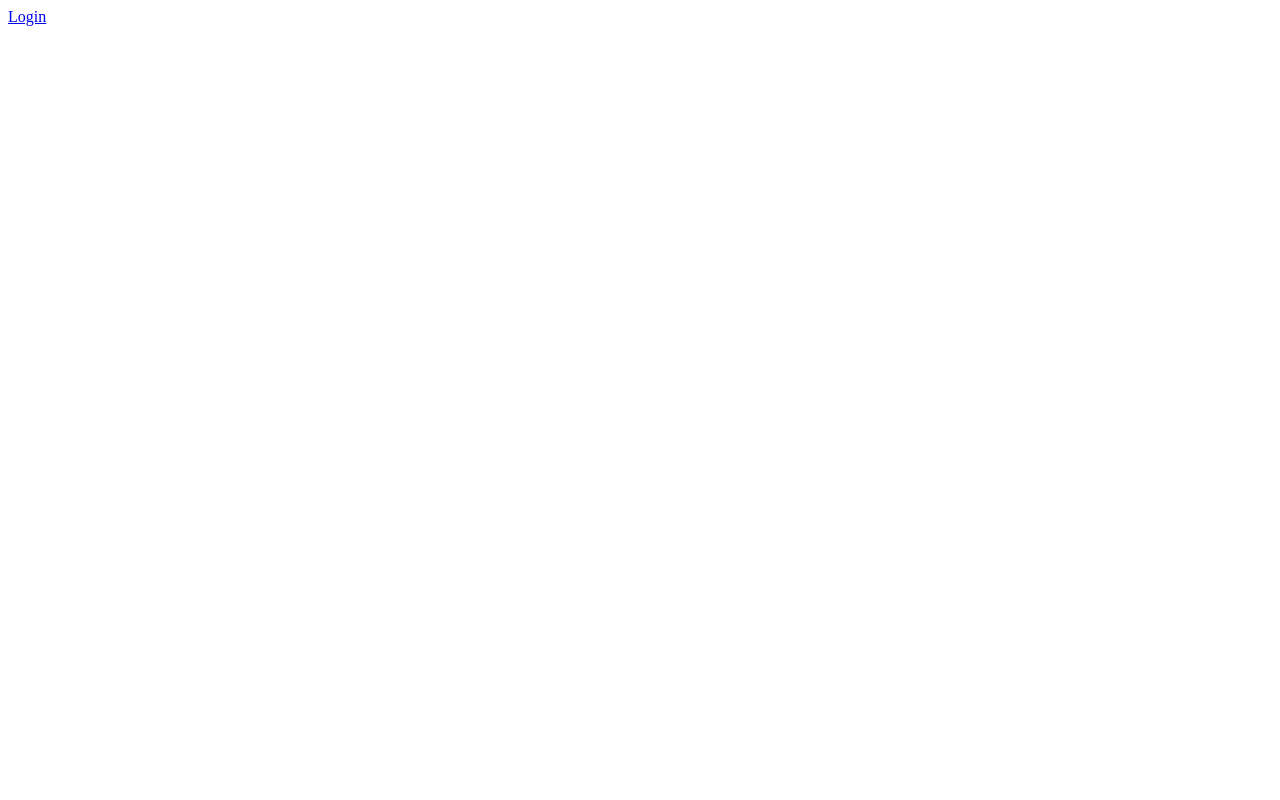
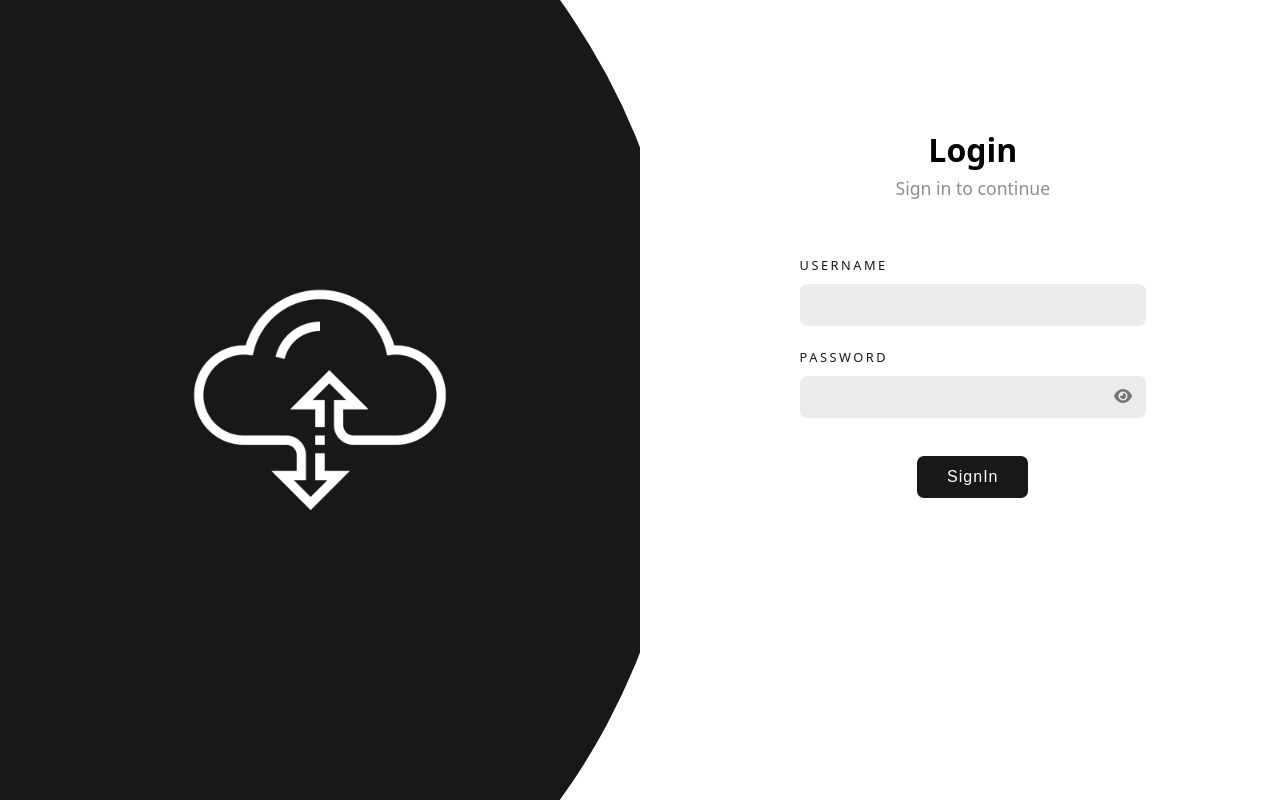
Before and after one commit to musadhiq/cloud_data_de-duplication, a Flask app: page / in a window 1280 px wide. Before the commit the page is almost empty. Run offline with Flask 2, Linux system fonts and the light colour scheme; some libraries are stand-ins or nearby versions.

Commit message:
new login ui

```diff
--- a/src/app.py
+++ b/src/app.py
@@ -3,26 +3,24 @@ from src.dbconnection import *
 from src.templates import *
 
 app = Flask(__name__)
+app.secret_key = "anystringhere"
+
 
 @app.route('/')
 def index():
     return render_template('index.html')
 
 
-@app.route('/login')
+@app.route('/login', methods=['post', 'get'])
 def login():
-    return render_template("login.html")
-
-
-@app.route('/login_1', methods=['post', 'get'])
-def login_1():
-    username = request.form['textfield']
-    password = request.form['textfield2']
+    username = request.form['username']
+    password = request.form['password']
     qry = "SELECT * FROM `login` WHERE `uname`=%s AND `password`=%s"
     val = (username, password)
     res = selectone(qry, val)
     if res is None:
-        return '''<script>alert("invalid"); window.location="/"</script>'''
+        flash("incorrect username or password.")
+        return '''<script>window.location="/";</script>'''
     elif res['type'] == 'admin':
         return '''<script>alert("welcome to admin");window.location="/admin_home"</script>'''
     elif res['type'] == 'leader':
@@ -30,7 +28,8 @@ def login_1():
     elif res['type'] == 'member':
         return '''<script>alert("welcome to member");window.location="/member"</script>'''
     else:
-        return '''<script>alert("invalid data");window.location="/"</script>'''
+        flash("incorrect username or password.")
+        return '''<script>window.location="/";</script>'''
 
 
 @app.route('/admin_home')
--- /dev/null
+++ b/src/static/css/style.css
@@ -0,0 +1,105 @@
+* {
+  padding: 0%;
+  margin: 0%;
+  box-sizing: border-box;
+}
+
+body {
+  font-family: system-ui, -apple-system, BlinkMacSystemFont, "Segoe UI", Roboto,
+    Oxygen, Ubuntu, Cantarell, "Open Sans", "Helvetica Neue", sans-serif;
+}
+
+.home {
+  min-height: 100vh;
+  display: flex;
+  align-items: center;
+  justify-content: space-between;
+}
+.home .left {
+  height: 100vh;
+  width: 50%;
+  color: white;
+  background-color: #191818;
+  -webkit-clip-path: circle(95% at 0 50%);
+  clip-path: circle(95% at 0 50%);
+  display: flex;
+  align-items: center;
+  justify-content: center;
+}
+.home .left img {
+  width: 80%;
+  height: 80%;
+  -o-object-fit: contain;
+  object-fit: contain;
+}
+.home .right {
+  height: 100vh;
+  width: 48%;
+  padding: 10%;
+  text-align: center;
+}
+.home .right .form-head {
+  font-size: 2rem;
+  font-weight: 700;
+  margin-bottom: 0.3rem;
+}
+.home .right p.txt {
+  color: #8f8e8e;
+  font-size: 1.1rem;
+  margin-bottom: 1rem;
+}
+.home .right form {
+  margin-top: 2.5rem;
+}
+.home .right form .alert-error {
+  font-size: 0.8rem;
+  padding: 19px;
+  color: red;
+}
+.home .right form p {
+  position: relative;
+  text-align: left;
+  display: flex;
+  flex-direction: column;
+  padding: 6px;
+}
+.home .right form p label {
+  font-size: 0.8rem;
+  letter-spacing: 2.5px;
+  margin: 10px 0;
+  color: #191818;
+}
+.home .right form p input[type="text"],
+.home .right form p input[type="password"] {
+  font-size: 1rem;
+  padding: 12px;
+  letter-spacing: 1px;
+  border-radius: 7px;
+  outline: none;
+  border: none;
+  background-color: #ececec;
+}
+.home .right form p .view-pass {
+  position: absolute;
+  right: 20px;
+  top: 53px;
+}
+.home .right form p .view-pass i {
+  cursor: pointer;
+  opacity: 0.5;
+}
+.home .right form p .view-pass .focused {
+  opacity: 1;
+}
+.home .right form input[type="submit"] {
+  cursor: pointer;
+  margin-top: 2rem;
+  font-size: 1rem;
+  padding: 12px 30px;
+  letter-spacing: 1px;
+  border-radius: 7px;
+  outline: none;
+  border: none;
+  color: white;
+  background-color: #191818;
+} /*# sourceMappingURL=style.css.map */
--- /dev/null
+++ b/src/static/javascript/app.js
@@ -0,0 +1,17 @@
+window.addEventListener("load", () => {
+  const Password = document.getElementById("password");
+
+  const Eye = document.getElementById("eye");
+
+  console.log(Password, Eye);
+
+  Eye.addEventListener("click", () => {
+    if (Password.type === "password") {
+      Password.type = "text";
+      Eye.classList.add("focused");
+    } else {
+      Password.type = "password";
+      Eye.classList.remove("focused");
+    }
+  });
+});
--- /dev/null
+++ b/src/templates/base.html
@@ -0,0 +1,21 @@
+<!DOCTYPE html>
+<html lang="en">
+  <head>
+    <meta charset="UTF-8" />
+    <meta http-equiv="X-UA-Compatible" content="IE=edge" />
+    <meta name="viewport" content="width=device-width, initial-scale=1.0" />
+    <script
+      src="https://kit.fontawesome.com/62fddcaf39.js"
+      crossorigin="anonymous"
+    ></script>
+    <link
+      rel="stylesheet"
+      href="{{url_for('static',filename = 'css/style.css')}}"
+    />
+    <title>{% block title %} {% endblock %}</title>
+  </head>
+  <body>
+    {%block page_content%} {%endblock%}
+    <script src="{{url_for('static',filename = 'javascript/app.js')}}"></script>
+  </body>
+</html>
--- a/src/templates/index.html
+++ b/src/templates/index.html
@@ -1,12 +1,31 @@
-<!DOCTYPE html>
-<html lang="en">
-  <head>
-    <meta charset="UTF-8" />
-    <meta http-equiv="X-UA-Compatible" content="IE=edge" />
-    <meta name="viewport" content="width=device-width, initial-scale=1.0" />
-    <title>home</title>
-  </head>
-  <body>
-    <a href="/login">Login</a>
-  </body>
-</html>
+{% extends "base.html" %}
+
+{% block title %} Login {% endblock %}
+{% block page_content %}
+<div id="app">
+  <div class="home">
+    <div class="left">
+      <image src="{{url_for('static',filename = 'images/cloud.jpg')}}"  alt="cloud">
+    </div>
+    <div class="right">
+      <h1 class="form-head">Login</h1>
+      <p class="txt">Sign in to continue</p>
+      <form action="login" method="post">
+        <p>
+          <label for="username">USERNAME </label>
+          <input type="text" name="username" id="username" />
+        </p>
+        <p>
+          <label for="password">PASSWORD </label>
+          <input type="password" name="password" id="password" />
+          <span class="view-pass"><i class="fa-solid fa-eye" id="eye"></i></span>
+        </p>
+        <input type="submit" value="SignIn" />
+      </form>
+      {% for message in get_flashed_messages() %}
+      <div class="alert-error">Error :  {{ message }}</div>
+    {% endfor %}
+    </div>
+  </div>
+</div>
+{% endblock %}
```
Also changed, not shown: src/templates/login.html (deleted, +0 -32 lines), src/static/images/cloud.jpg (added).
